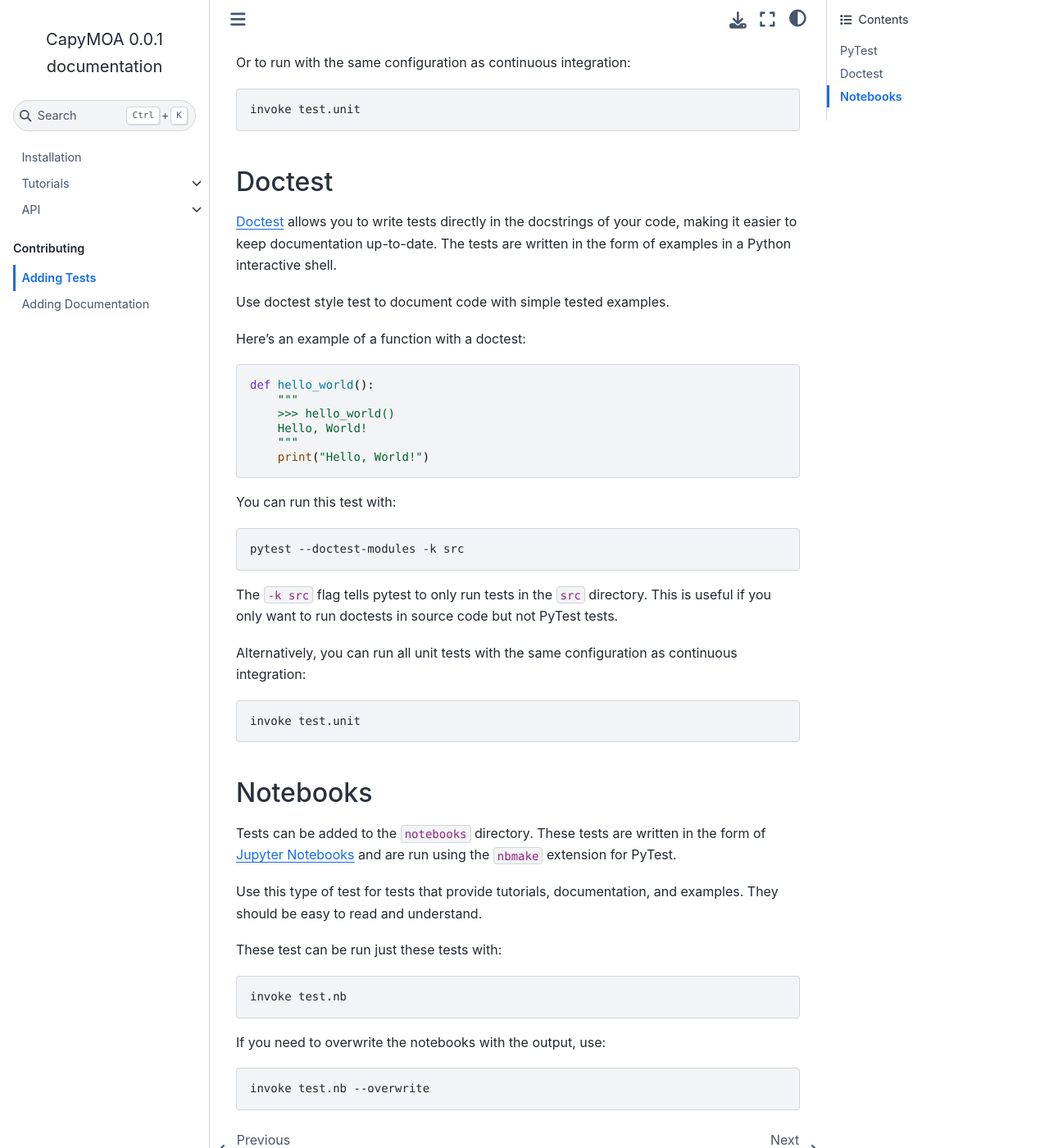
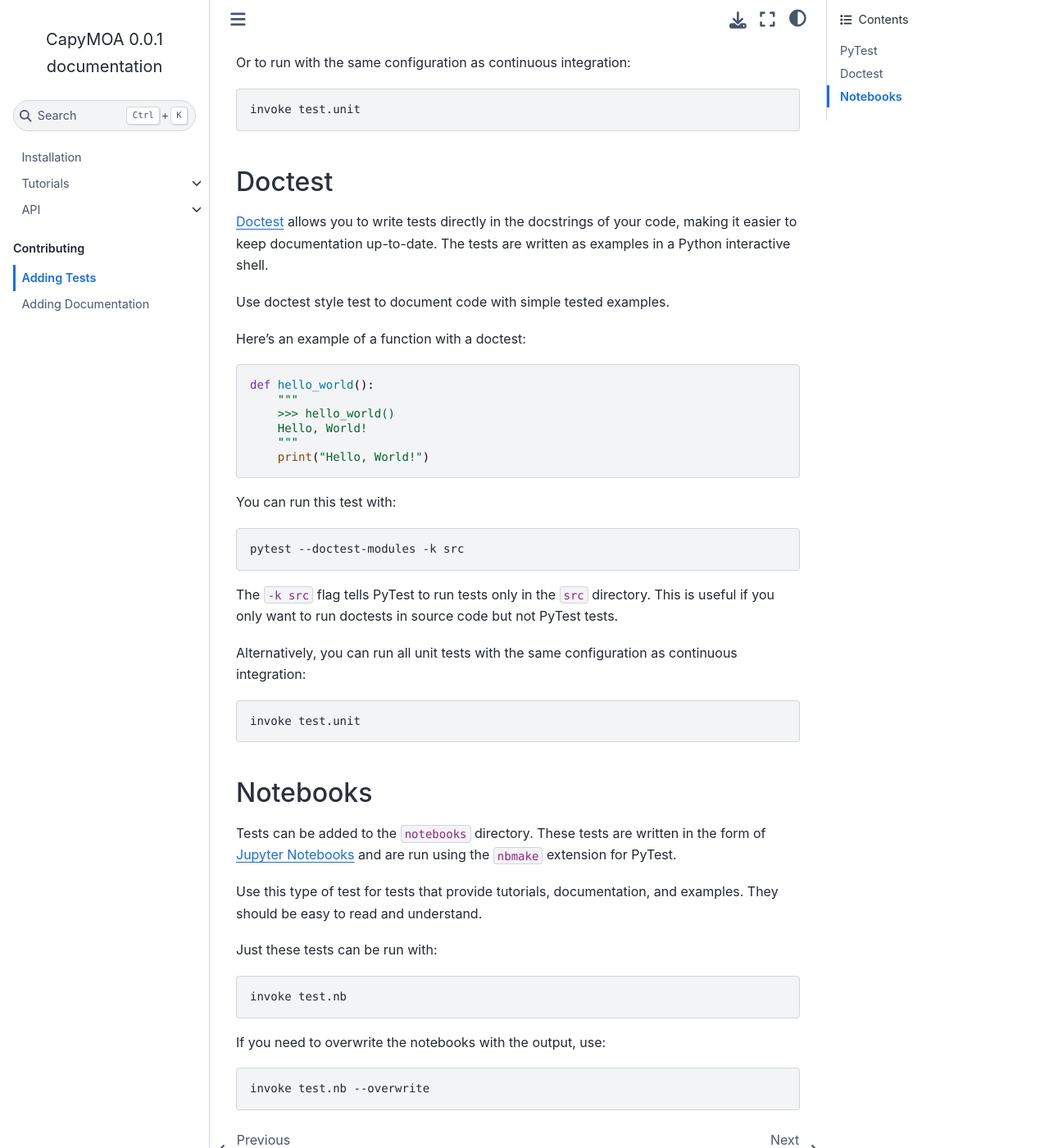
Before and after one commit to adaptive-machine-learning/CapyMOA, a Sphinx documentation site: the page built from docs/testing.md, in a window 1280 px wide and 1400 px high, scrolled down 685 px. Shown: the whole window at 82% size. Built offline with Sphinx 7.4.7 and the Sphinx Book theme 1.1.4, drawn with Linux system fonts in a browser that asks for light colours; pages that are not in the unit, such as notebooks, are missing from menus; some of the changed text lies outside the part shown.

Commit message:
Update testing.md

````diff
--- a/docs/testing.md
+++ b/docs/testing.md
@@ -7,7 +7,7 @@
 
 ## PyTest
 Tests can be added to the ``tests`` directory. PyTest will automatically discover
-and run these tests. They should be named ``test_*.py`` and the test functions
+and run these tests. They should be named ``test_*.py``, and the test functions
 should be named ``test_*``. See the [PyTest documentation](https://docs.pytest.org)
 for more information.
 
@@ -32,7 +32,7 @@
 ## Doctest
 [Doctest](https://docs.python.org/3/library/doctest.html) allows you to write
 tests directly in the docstrings of your code, making it easier to keep documentation
-up-to-date. The tests are written in the form of examples in a Python interactive shell.
+up-to-date. The tests are written as examples in a Python interactive shell.
 
 Use doctest style test to document code with simple tested examples.
 
@@ -51,7 +51,7 @@
 pytest --doctest-modules -k src
 ```
 
-The `-k src` flag tells pytest to only run tests in the `src` directory. This is useful
+The `-k src` flag tells PyTest to run tests only in the `src` directory. This is useful
 if you only want to run doctests in source code but not PyTest tests.
 
 Alternatively, you can run all unit tests with the same configuration as continuous integration:
@@ -68,8 +68,7 @@
 Use this type of test for tests that provide tutorials, documentation, and
 examples. They should be easy to read and understand.
 
-These test can be run just these tests with:
-
+Just these tests can be run with:
 ```bash
 invoke test.nb
 ```
````
